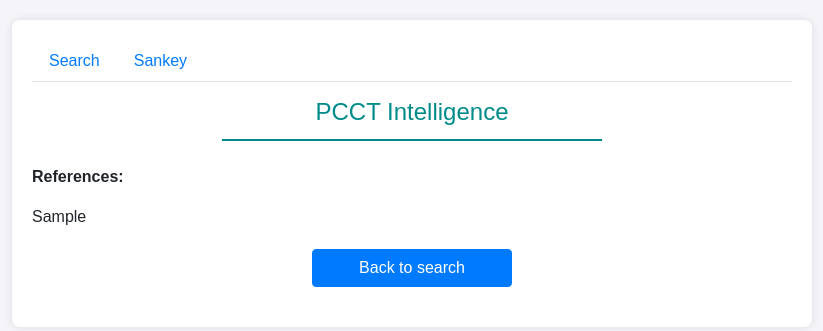
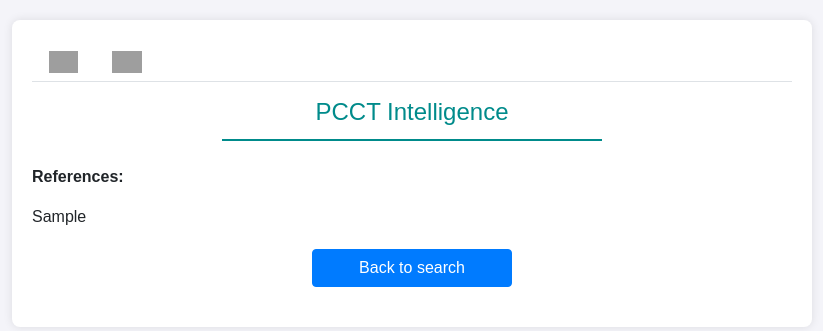
Before and after one commit to pooyansb/nae-int-papers-v8.2, a Flask app: template templates/search.html in a window 1280 px wide. Shown: the top 331 px of the page, without its empty margins (228-1051 px from the left). Run offline with Flask 3, Linux system fonts and the light colour scheme; the template is opened without the code that fills it: most values are stand-ins (such as "Sample title", 1, 10 or a date in 2020); some libraries are stand-ins or nearby versions; grey boxes are pictures that could not be loaded.

Commit message:
Update search.html

```diff
--- a/templates/search.html
+++ b/templates/search.html
@@ -74,14 +74,19 @@
     <ul class="nav nav-tabs mb-3">
       <li class="nav-item">
         <a class="nav-link {% if active_tab=='home' %}active{% endif %}"
-           href="{{ url_for('home.home') }}">Search</a>
+           href="{{ url_for('home.home') }}">
+          <img src="{{ url_for('static', filename='search_icon.png') }}" alt="Search"
+               style="height: 22px;">
+        </a>
       </li>
       <li class="nav-item">
         <a class="nav-link {% if active_tab=='sankey' %}active{% endif %}"
-           href="{{ url_for('sankey.sankey') }}">Sankey</a>
+           href="{{ url_for('sankey.sankey') }}">
+          <img src="{{ url_for('static', filename='sankey_icon.png') }}" alt="Sankey"
+               style="height: 22px;">
+        </a>
       </li>
     </ul>
-
     {% if no_dois %}
       <h1>PCCT Intelligence</h1>
       <p class="text-left">
```
